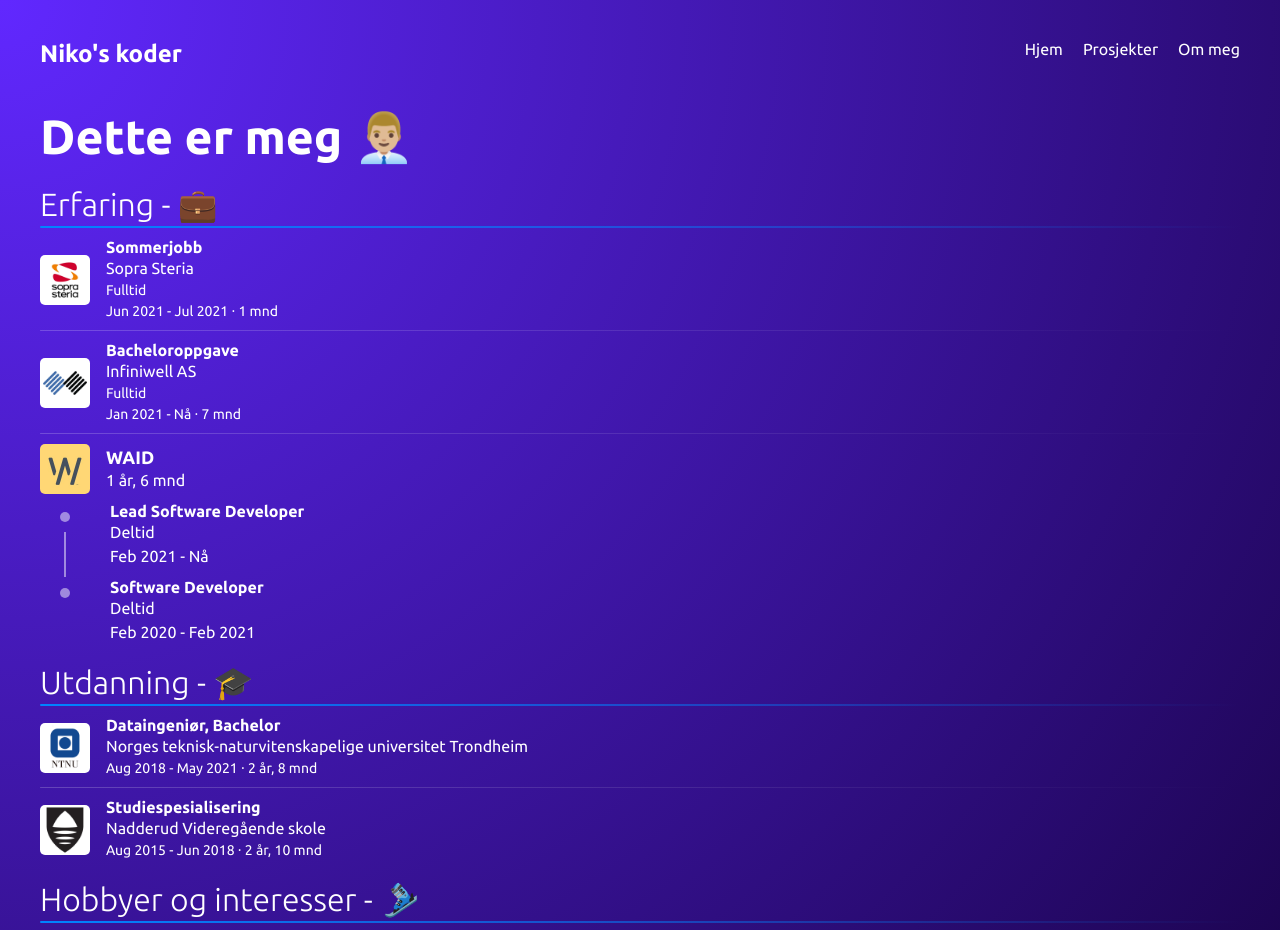
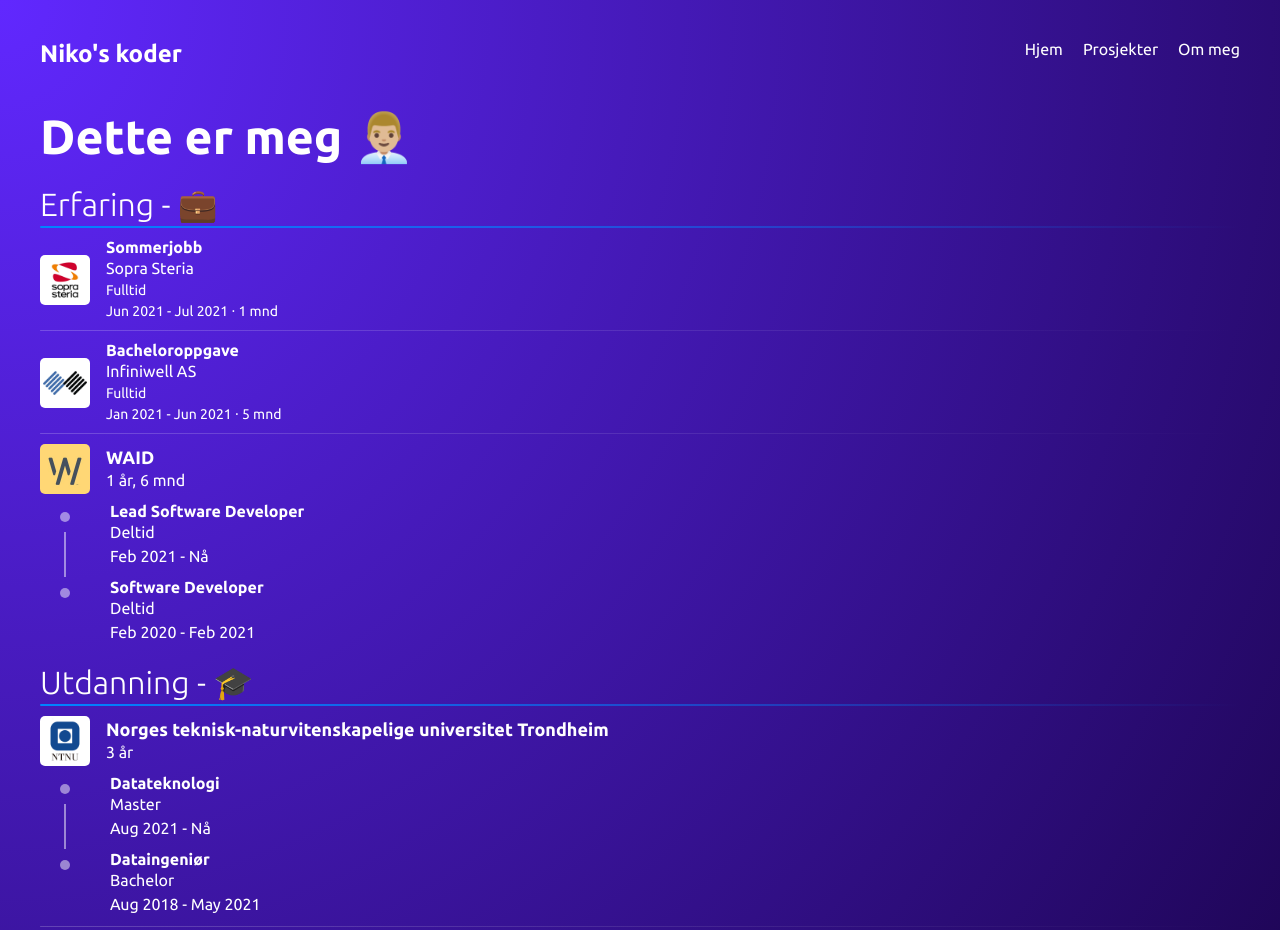
Before and after one commit to NikolaiDokken/portfolio-v2, a Gatsby site: page /about in a window 1280 px wide. Shown: the top 930 px of the page. Built offline with nearby package versions, Linux system fonts and the light colour scheme; Gatsby itself is replaced by a stand-in of ours.

Commit message:
Updated links and education

```diff
--- a/src/experience/education.json
+++ b/src/experience/education.json
@@ -18,10 +18,16 @@
 		"logo": "/edu/ntnu.png",
 		"positions": [
 			{
-				"title": "Dataingeniør, Bachelor",
-				"type": null,
+				"title": "Dataingeniør",
+				"type": "Bachelor",
 				"start": "2018-08-07T12:00:00",
 				"end": "2021-05-01T12:00:00"
+			},
+			{
+				"title": "Datateknologi",
+				"type": "Master",
+				"start": "2021-08-16T12:00:00",
+				"end": null
 			}
 		]
 	}
--- a/src/experience/jobs.json
+++ b/src/experience/jobs.json
@@ -27,7 +27,7 @@
 				"title": "Bacheloroppgave",
 				"type": "Fulltid",
 				"start": "2021-01-01T12:00:00",
-				"end": null
+				"end": "2021-06-01T12:00:00"
 			}
 		]
 	},
--- a/src/pages/about.js
+++ b/src/pages/about.js
@@ -131,8 +131,8 @@ function JobRow({ job }) {
 		});
 		const months = maxDate.diff(minDate, "months");
 		return Math.floor(months / 12) > 0
-			? Math.floor(months / 12) + " år, " + (months % 12) + " mnd"
-			: months + " mnd";
+			? Math.floor(months / 12) + " år" + (months %12 > 0 ? ", " + (months % 12) + " mnd":"")
+			: months > 0 ? months + " mnd":"";
 	};
 
 	return (
--- a/src/styles/project-details.module.css
+++ b/src/styles/project-details.module.css
@@ -53,3 +53,7 @@
 	left: 0px;
 	top: 28px;
 }
+
+.projectMd a {
+	text-decoration: underline;
+}
--- a/src/templates/project-details.js
+++ b/src/templates/project-details.js
@@ -46,7 +46,7 @@ export default function ProjectDetails({ data }) {
 						image={featImg.childImageSharp.gatsbyImageData}
 					/>
 				</div>
-				<div dangerouslySetInnerHTML={{ __html: html }} />
+				<div className={styles.projectMd} dangerouslySetInnerHTML={{ __html: html }} />
 			</div>
 		</Layout>
 	);
```
Also changed, not shown: src/projects/cocktail-encyclopedia.md (+2 -0 lines), src/projects/rawe-ceek-app.md (+1 -1 lines).
